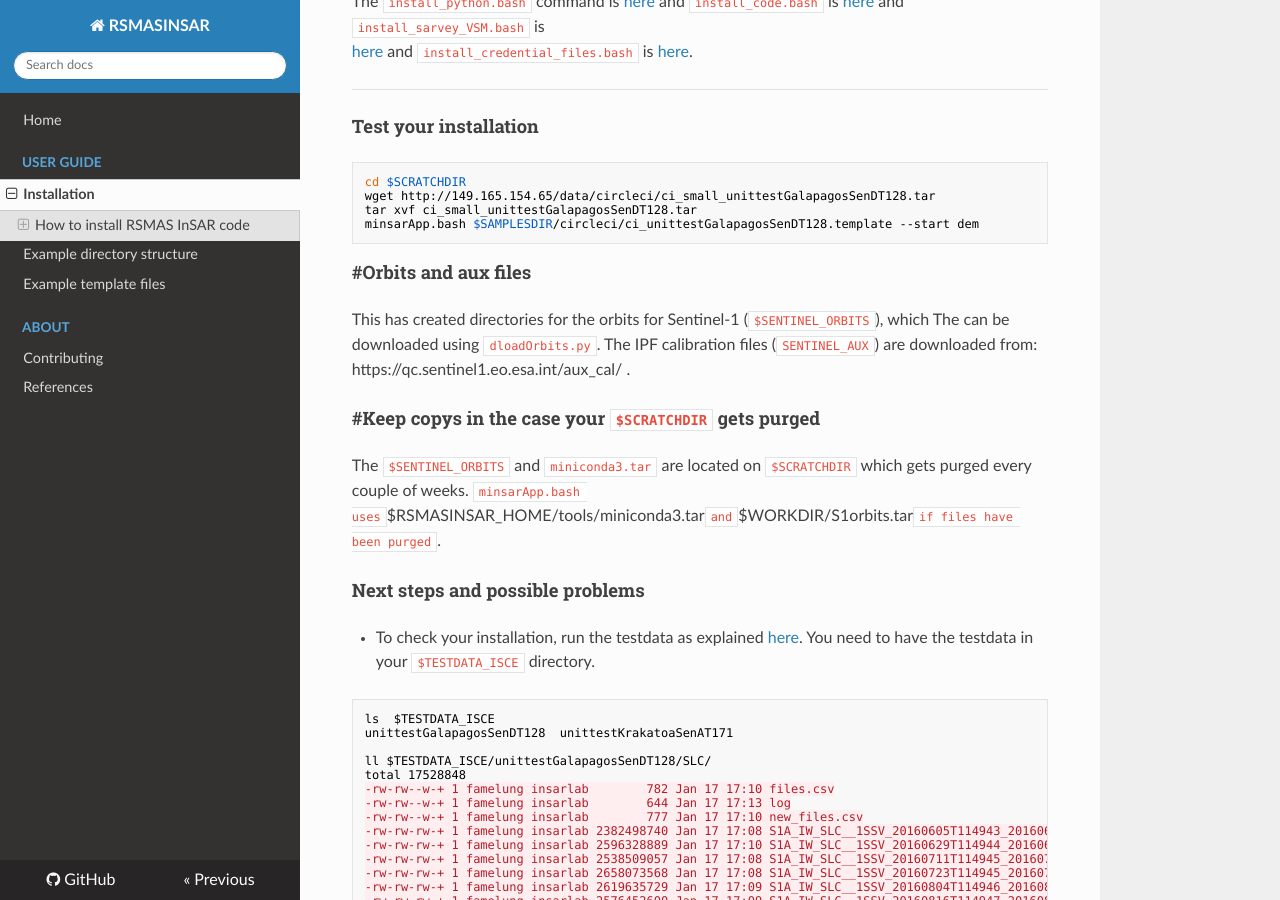
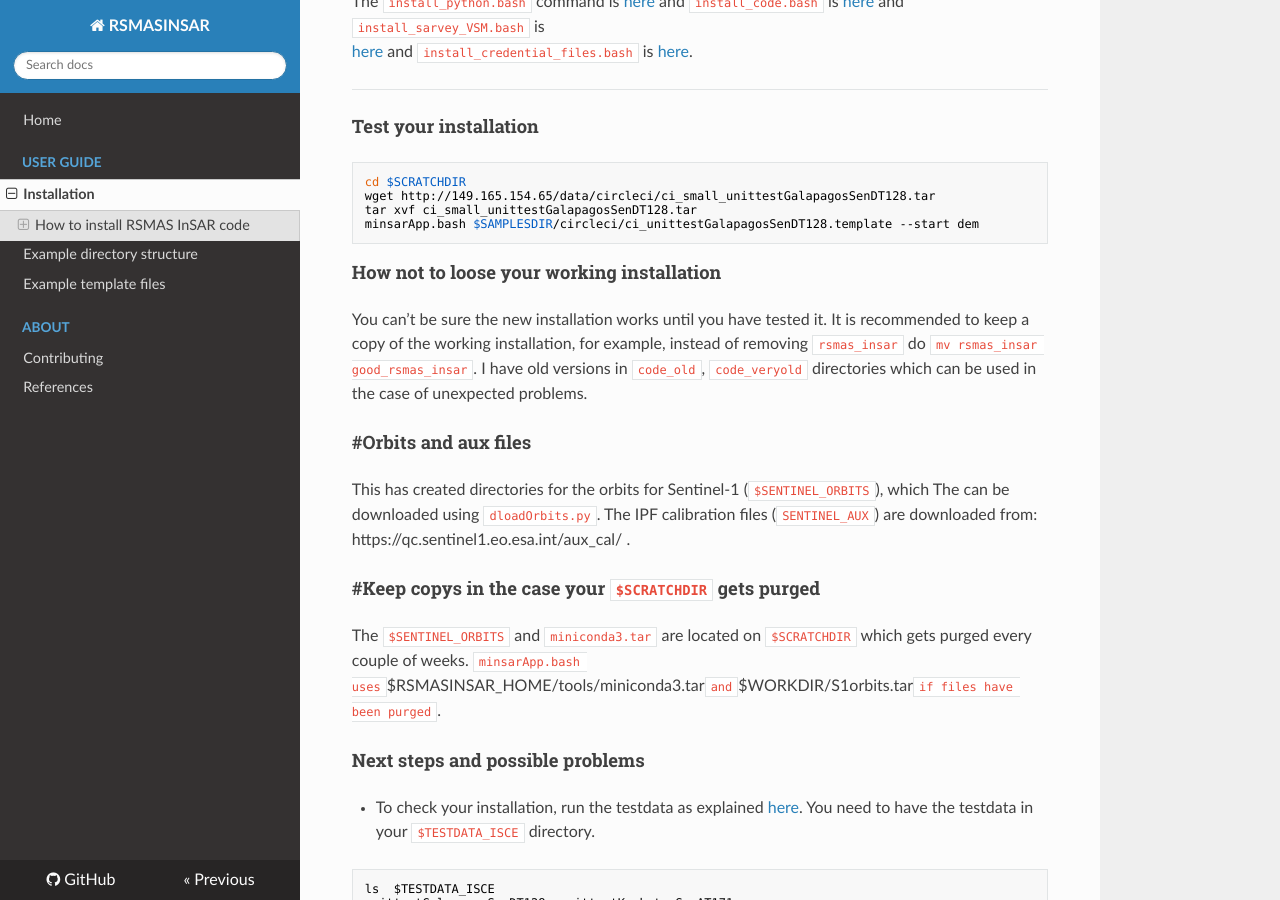
Before and after one commit to geodesymiami/rsmas_insar, an MkDocs documentation site: the page built from docs/installation.md, in a window 1280 px wide and 900 px high, scrolled down 821 px. Built offline with MkDocs 1.6.1, drawn with Linux system fonts in a browser that asks for light colours; nearby versions of some CDN libraries.

Commit message:
installation.md: added blurb on how not to use old versions

````diff
--- a/docs/installation.md
+++ b/docs/installation.md
@@ -39,6 +39,8 @@ wget http://149.165.154.65/data/circleci/ci_small_unittestGalapagosSenDT128.tar
 tar xvf ci_small_unittestGalapagosSenDT128.tar
 minsarApp.bash $SAMPLESDIR/circleci/ci_unittestGalapagosSenDT128.template --start dem
 ```
+### How not to loose your working installation
+You can't be sure the new installation works until you have tested it. It is recommended to keep a copy of the working installation, for example, instead of removing `rsmas_insar`  do `mv rsmas_insar good_rsmas_insar`. I have  old versions in `code_old`, `code_veryold` directories  which  can be used in the case of unexpected problems.
 
 ### #Orbits and aux files
 This has created directories for the orbits for Sentinel-1 (`$SENTINEL_ORBITS`), which The can be downloaded using `dloadOrbits.py`. The IPF calibration files (`SENTINEL_AUX`) are downloaded from: https://qc.sentinel1.eo.esa.int/aux_cal/ .
````
